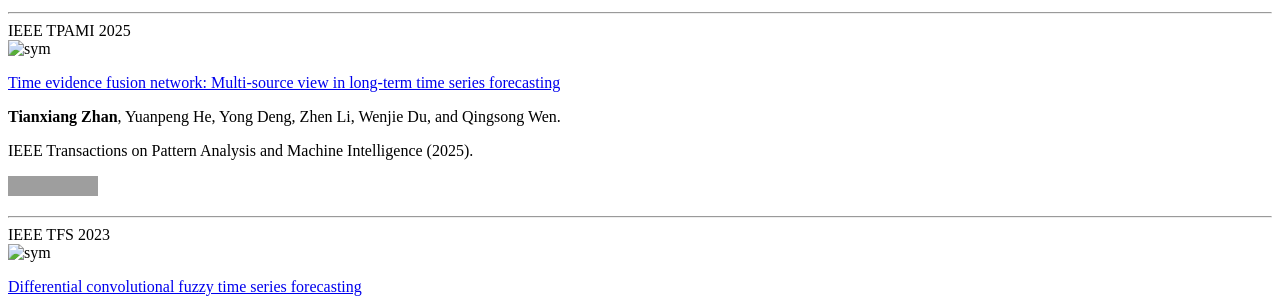
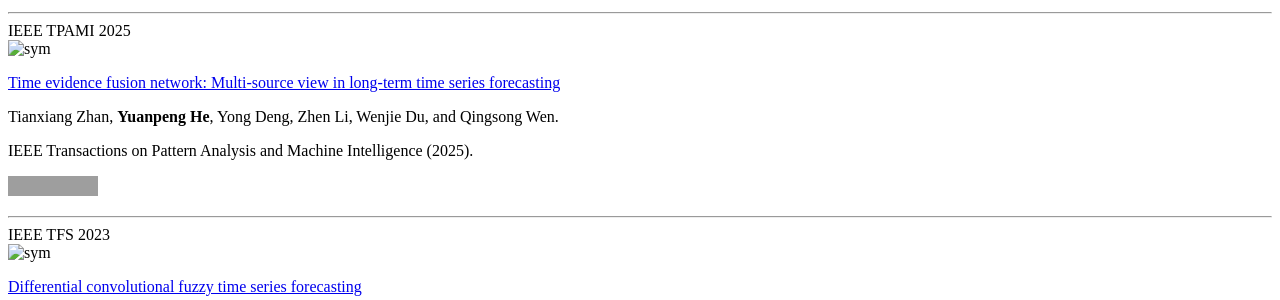
Before and after one commit to heyuanpengpku/heyuanpeng.github.io, a Jekyll site: the page built from _pages/includes/pub.md, in a window 1280 px wide. Shown: the part 1331-1631 px from the top of the page. Built offline with Jekyll 4.4.1, drawn with Linux system fonts in a browser that asks for light colours; our own code applies the rules of GitHub Pages for plain Markdown files; grey boxes are pictures that could not be loaded.

Commit message:
2025-10-09 02:48:52

```diff
--- a/_pages/includes/pub.md
+++ b/_pages/includes/pub.md
@@ -57,7 +57,7 @@ IEEE Transactions on Mobile Computing (2025).
 
 [Time evidence fusion network: Multi-source view in long-term time series forecasting](https://ieeexplore.ieee.org/abstract/document/11120455/)
 
-**Tianxiang Zhan**, Yuanpeng He, Yong Deng, Zhen Li, Wenjie Du, and Qingsong Wen.
+Tianxiang Zhan, **Yuanpeng He**, Yong Deng, Zhen Li, Wenjie Du, and Qingsong Wen.
 
 IEEE Transactions on Pattern Analysis and Machine Intelligence (2025).
 
```
